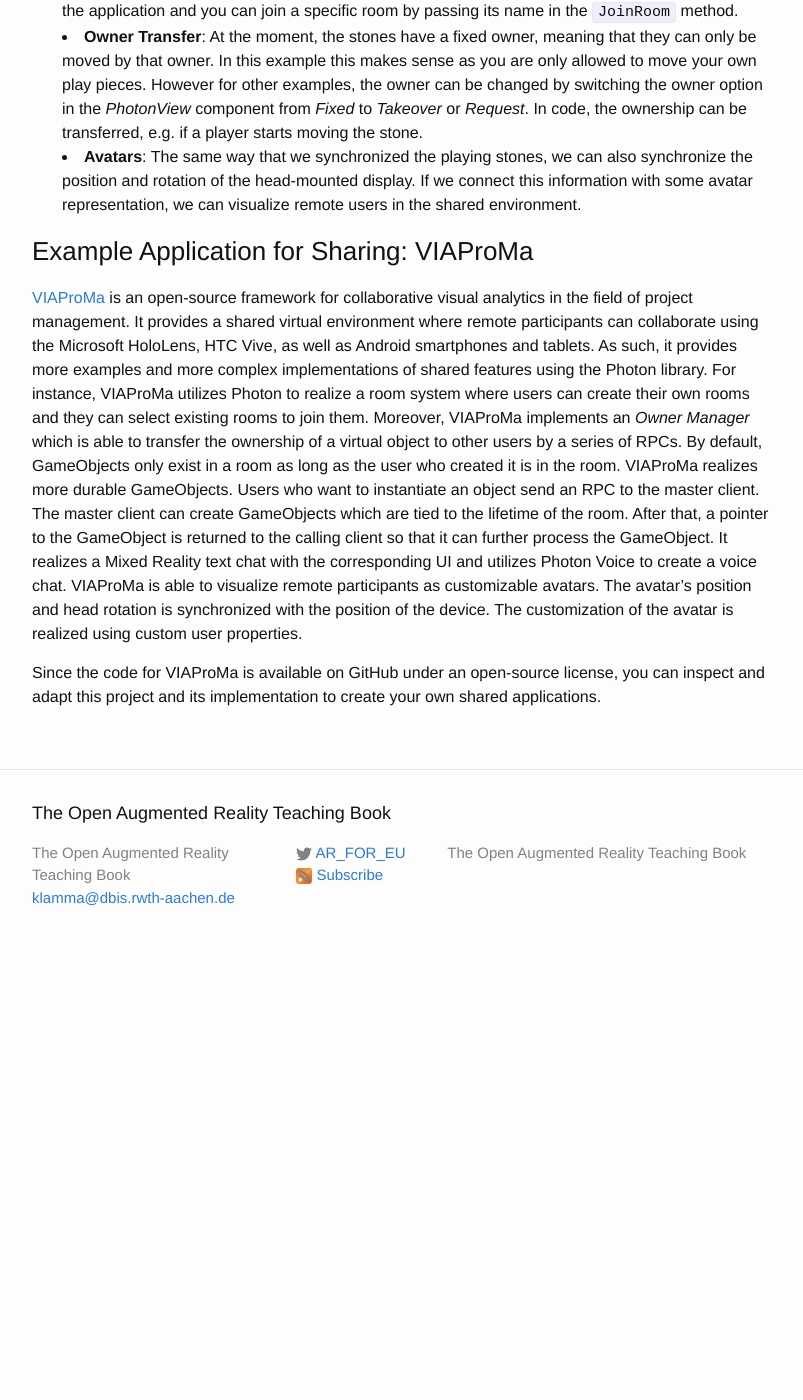
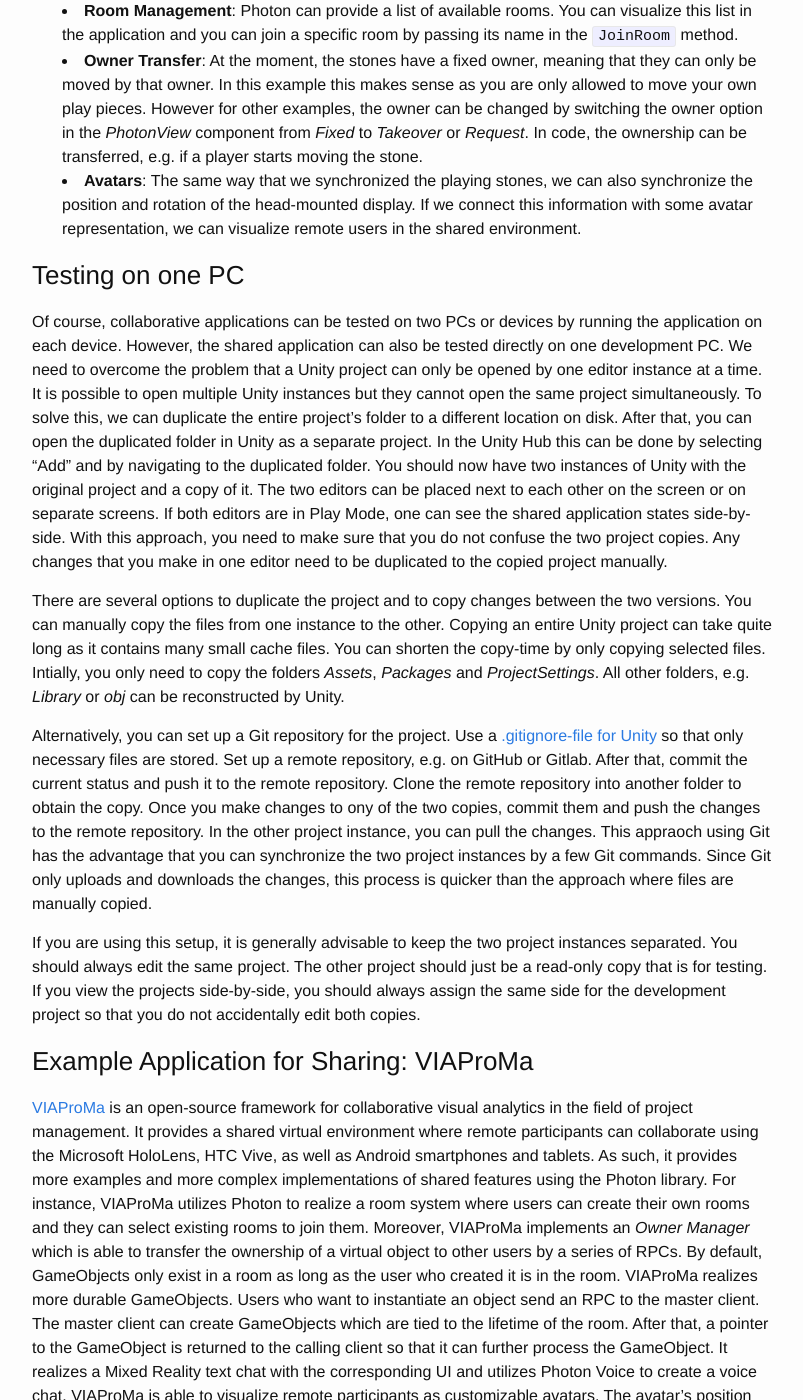
Before and after one commit to klamma/ar-for-eu-book, a Jekyll site: the page built from _pages/chapters/sharing.md, in a window 1280 px wide and 1400 px high, scrolled down 29291 px. Shown: the whole window, without its empty margins (238-1041 px from the left). Built offline with Jekyll 4.4.1, drawn with Linux system fonts in a browser that asks for light colours; nearby versions of some CDN libraries; before the commit the page ends 30260 px from its top, so only the background shows below that.

Commit message:
added description for testing shared applications on one PC

```diff
--- a/_pages/chapters/sharing.md
+++ b/_pages/chapters/sharing.md
@@ -22,7 +22,8 @@
    5. [Synchronizing Data with Observables](#Observables)
    6. [Synchronizing Data with Remote Procedure Calls](#RPCs)
    7. [Some Ideas on How to Proceed](#furtherIdeas)
-4. [Example Application with a Shared Environment: VIAProMa](#VIAProMa)
+4. [Testing on one PC](#Testing)
+5. [Example Application with a Shared Environment: VIAProMa](#VIAProMa)
 
 Synchronous collaboration in Mixed Reality is possible in a shared virtual environment.
 This means that the shown 3D objects are synchronized between the participants and changes are broadcast in real-time.
@@ -884,6 +885,43 @@
 - **Avatars**: The same way that we synchronized the playing stones, we can also synchronize the position and rotation of the head-mounted display.
   If we connect this information with some avatar representation, we can visualize remote users in the shared environment.
 
+### Testing on one PC
+
+Of course, collaborative applications can be tested on two PCs or devices by running the application on each device.
+However, the shared application can also be tested directly on one development PC.
+We need to overcome the problem that a Unity project can only be opened by one editor instance at a time.
+It is possible to open multiple Unity instances but they cannot open the same project simultaneously.
+To solve this, we can duplicate the entire project's folder to a different location on disk.
+After that, you can open the duplicated folder in Unity as a separate project.
+In the Unity Hub this can be done by selecting "Add" and by navigating to the duplicated folder.
+You should now have two instances of Unity with the original project and a copy of it.
+The two editors can be placed next to each other on the screen or on separate screens.
+If both editors are in Play Mode, one can see the shared application states side-by-side.
+With this approach, you need to make sure that you do not confuse the two project copies.
+Any changes that you make in one editor need to be duplicated to the copied project manually.
+
+There are several options to duplicate the project and to copy changes between the two versions.
+You can manually copy the files from one instance to the other.
+Copying an entire Unity project can take quite long as it contains many small cache files.
+You can shorten the copy-time by only copying selected files.
+Intially, you only need to copy the folders *Assets*, *Packages* and *ProjectSettings*.
+All other folders, e.g. *Library* or *obj* can be reconstructed by Unity.
+
+Alternatively, you can set up a Git repository for the project.
+Use a [.gitignore-file for Unity](https://github.com/github/gitignore/blob/master/Unity.gitignore) so that only necessary files are stored.
+Set up a remote repository, e.g. on GitHub or Gitlab.
+After that, commit the current status and push it to the remote repository.
+Clone the remote repository into another folder to obtain the copy.
+Once you make changes to ony of the two copies, commit them and push the changes to the remote repository.
+In the other project instance, you can pull the changes.
+This appraoch using Git has the advantage that you can synchronize the two project instances by a few Git commands.
+Since Git only uploads and downloads the changes, this process is quicker than the approach where files are manually copied.
+
+If you are using this setup, it is generally advisable to keep the two project instances separated.
+You should always edit the same project.
+The other project should just be a read-only copy that is for testing.
+If you view the projects side-by-side, you should always assign the same side for the development project so that you do not accidentally edit both copies.
+
 ### Example Application for Sharing: VIAProMa {#VIAProMa}
 
 [VIAProMa](https://github.com/rwth-acis/VIAProMa) is an open-source framework for collaborative visual analytics in the field of project management.
```
